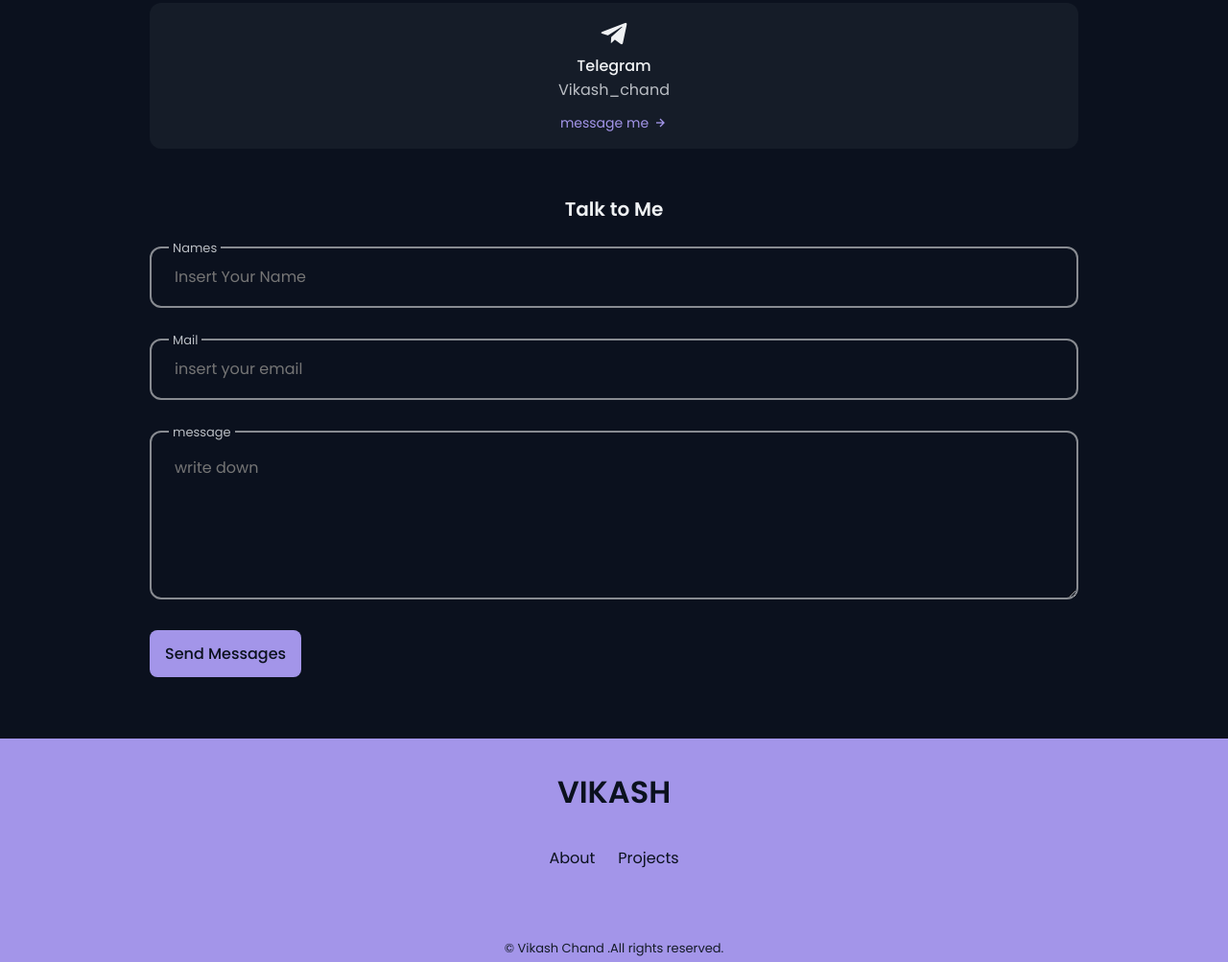
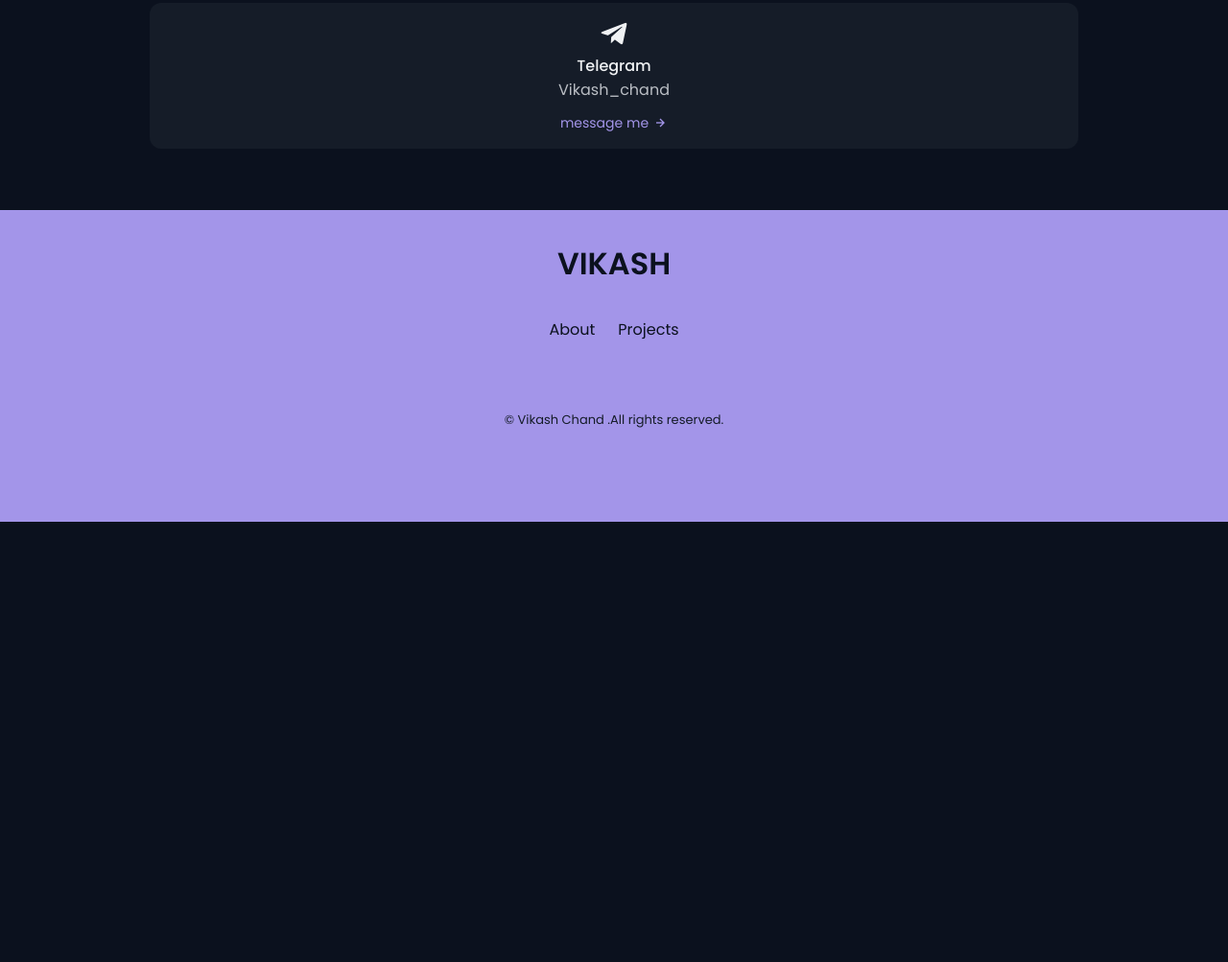
Before and after one commit to vikashchand/vikashchand.github.io, a plain HTML site: page index.html in a window 1280 px wide. Shown: the part 3410-4413 px from the top of the page at 96% size. After the commit the page ends 3954 px from the top, so only its background shows below. Drawn offline with nearby package versions, Linux system fonts and the light colour scheme.

Commit message:
Update index.html

```diff
--- a/index.html
+++ b/index.html
@@ -376,7 +376,7 @@
                     </div>
 
 
-                    <div class="contact__content">
+                  <!--  <div class="contact__content">
                         <h3 class="contact__title">Talk to Me</h3>
                         <form action="" class="contact__form">
                             <div class="contact__form-div">
@@ -394,7 +394,7 @@
 
                             <button class="button">Send Messages</button>
                         </form>
-                    </div>
+                    </div> -->
                 </div>
 
             </section>
```
